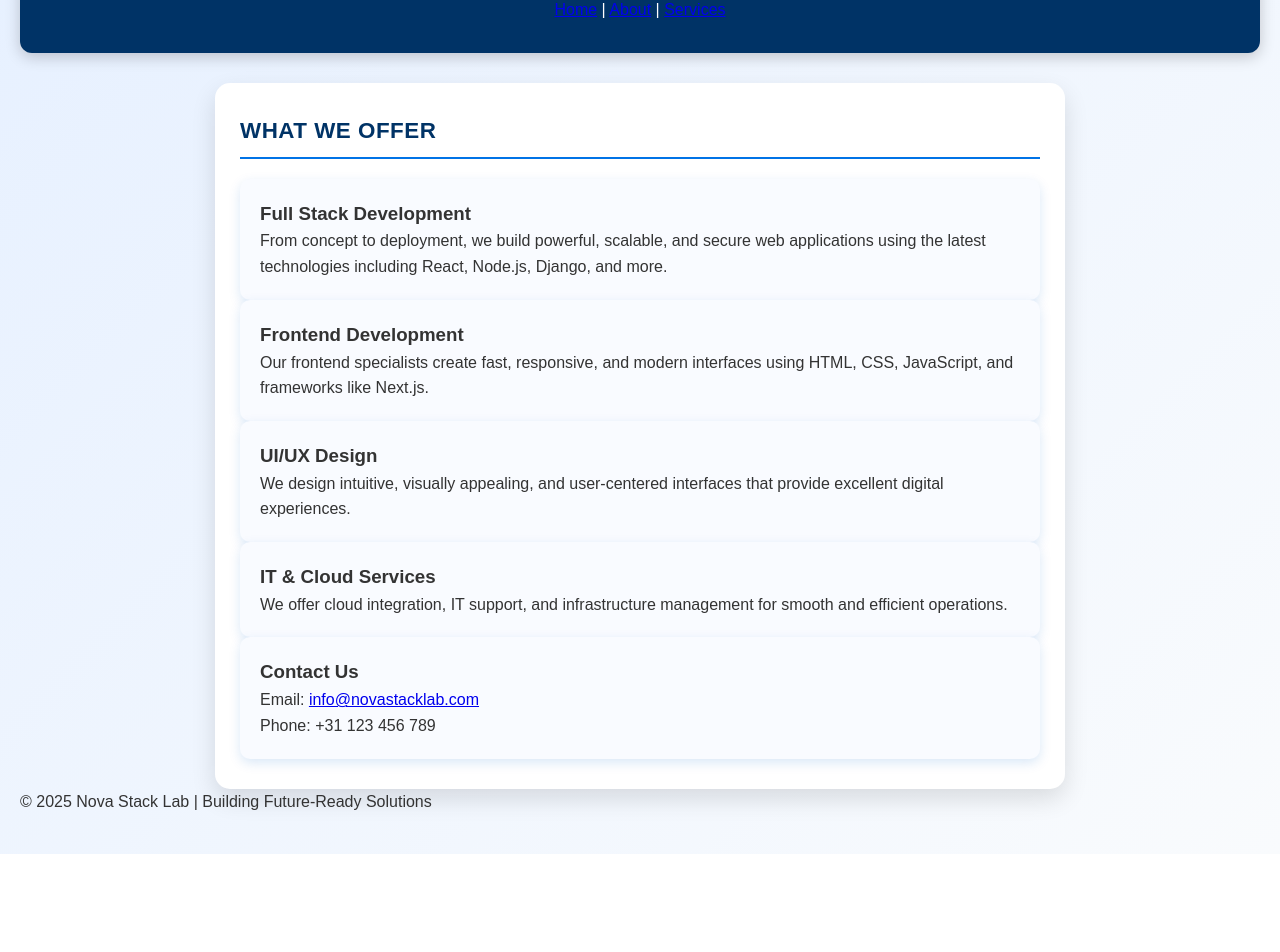
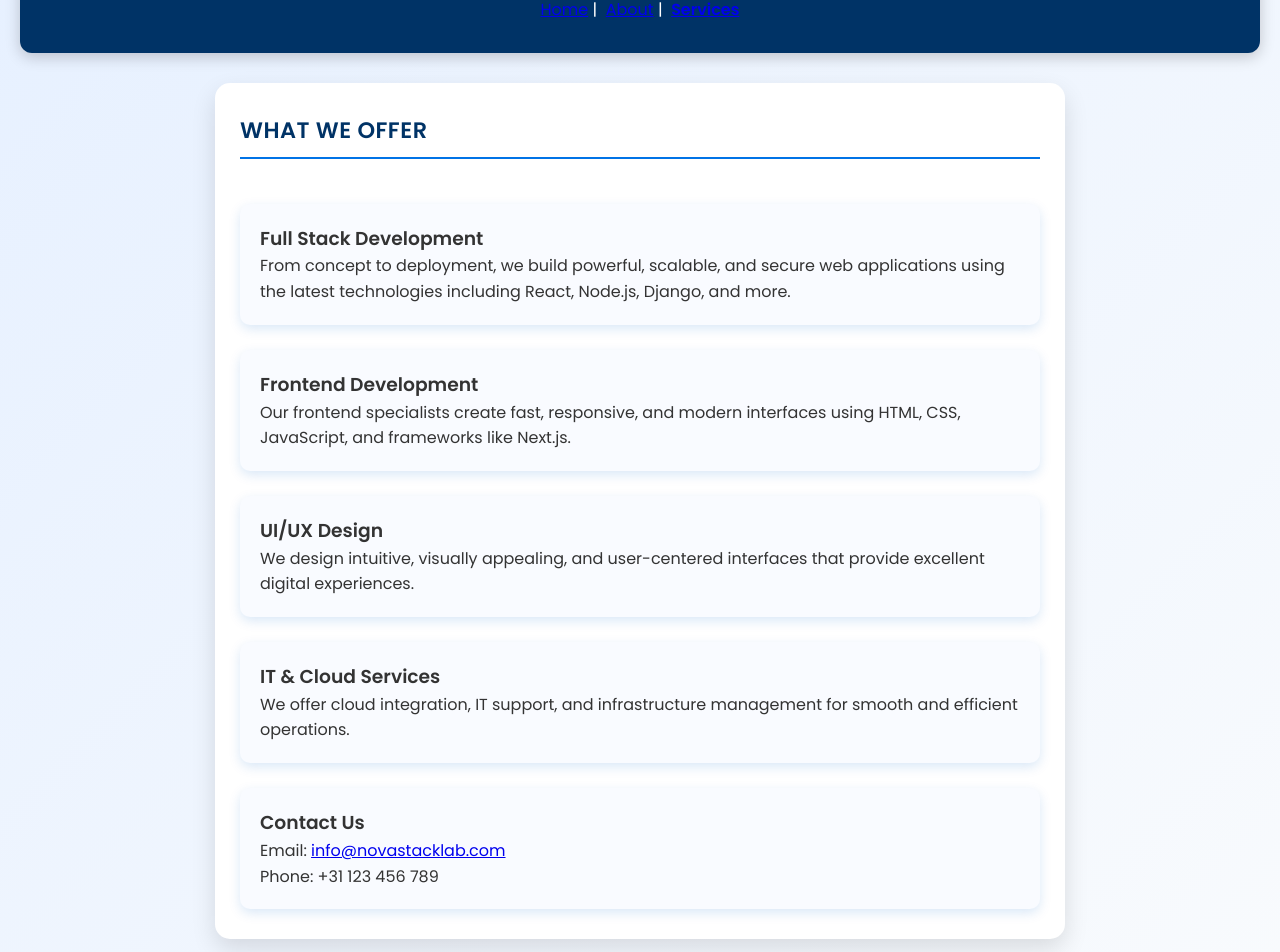
Before and after one commit to NovaStack-Labs/NovaStack-team-landing-page, a plain HTML site: page services.html in a window 1280 px wide. Shown: the part 119-1071 px from the top of the page. Before the commit the page ends 973 px from the top, so only its background shows below. Drawn offline with Linux system fonts and the light colour scheme.

Commit message:
Adedd landing page files

```diff
--- a/services.html
+++ b/services.html
@@ -2,54 +2,57 @@
 <html lang="en">
 <head>
   <meta charset="UTF-8">
+  <meta name="description" content="Explore the services offered by Nova Stack Lab, including Full Stack Development, Frontend Development, UI/UX Design, and IT & Cloud Services.">
   <meta name="viewport" content="width=device-width, initial-scale=1.0">
   <title>Nova Stack Lab | Services</title>
-  <link <link rel="stylesheet" href="./styles/styles.css">
+  <link rel="preconnect" href="https://fonts.googleapis.com">
+  <link rel="preconnect" href="https://fonts.gstatic.com" crossorigin><link href="https://fonts.googleapis.com/css2?family=Poppins:wght@400;600&display=swap" rel="stylesheet">
+  <link rel="stylesheet" href="./styles/styles.css">
 </head>
 <body>
 
 <header>
   <h1>Our Services</h1>
   <nav>
-    <a href="index.html">Home</a> |
-    <a href="about.html">About</a> |
-    <a href="services.html">Services</a>
+    <a href="index.html">Home</a>&nbsp;|&nbsp;
+    <a href="about.html">About</a>&nbsp;|&nbsp;
+    <a href="services.html" class="active">Services</a>
   </nav>
 </header>
 
 <main>
   <h2>What We Offer</h2>
 
-  <article>
+  <section class="card">
     <h3>Full Stack Development</h3>
     <p>From concept to deployment, we build powerful, scalable, and secure web applications using the latest
        technologies including React, Node.js, Django, and more.</p>
-  </article>
+  </section>
 
-  <article>
+  <section class="card">
     <h3>Frontend Development</h3>
     <p>Our frontend specialists create fast, responsive, and modern interfaces using HTML, CSS, JavaScript, and frameworks like Next.js.</p>
-  </article>
+  </section>
 
-  <article>
+  <section class="card">
     <h3>UI/UX Design</h3>
     <p>We design intuitive, visually appealing, and user-centered interfaces that provide excellent digital experiences.</p>
-  </article>
+  </section>
 
-  <article>
+  <section class="card">
     <h3>IT & Cloud Services</h3>
     <p>We offer cloud integration, IT support, and infrastructure management for smooth and efficient operations.</p>
-  </article>
+  </section>
 
-  <article>
+  <section class="card">
     <h3>Contact Us</h3>
     <p>Email: <a href="mailto:info@novastacklab.com">info@novastacklab.com</a></p>
     <p>Phone: +31 123 456 789</p>
-  </article>
+  </section>
 </main>
 
 <footer>
-  <p>© 2025 Nova Stack Lab | Building Future-Ready Solutions</p>
+  <p>© 2025 Nova Stack Lab | All Rights Reserved</p>
 </footer>
 
 </body>
--- a/styles/style.css
+++ /dev/null
@@ -1,116 +0,0 @@
-/* ---------------------------
-   NovaStack Team Landing Page Styles
-   Author: Frank Mwelwa
----------------------------- */
-
-/* Basic Reset */
-* {
-  margin: 0;
-  padding: 0;
-  box-sizing: border-box;
-}
-
-/* Body Styling */
-body {
-  font-family: "Poppins", Arial, sans-serif;
-  background: linear-gradient(135deg, #e6f0ff, #f9fbfd);
-  color: #333;
-  line-height: 1.6;
-  padding: 40px 20px;
-}
-
-/* Header */
-header {
-  background-color: #003366;
-  color: #ffffff;
-  text-align: center;
-  padding: 30px 15px;
-  border-radius: 12px;
-  box-shadow: 0 4px 15px rgba(0, 0, 0, 0.2);
-  margin-bottom: 30px;
-  transition: transform 0.3s ease, box-shadow 0.3s ease;
-}
-
-header:hover {
-  transform: translateY(-3px);
-  box-shadow: 0 6px 20px rgba(0, 0, 0, 0.25);
-}
-
-/* Header Title */
-header h1 {
-  font-size: 1.8rem;
-  letter-spacing: 1px;
-}
-
-/* Main Section */
-main {
-  background-color: #ffffff;
-  padding: 30px 25px;
-  border-radius: 15px;
-  max-width: 850px;
-  margin: 0 auto;
-  box-shadow: 0 10px 25px rgba(0, 0, 0, 0.12);
-  transition: box-shadow 0.3s ease, transform 0.3s ease;
-}
-
-main:hover {
-  box-shadow: 0 12px 30px rgba(0, 0, 0, 0.18);
-  transform: translateY(-2px);
-}
-
-/* Section Title */
-h2 {
-  color: #003366;
-  margin-bottom: 20px;
-  font-size: 1.4rem;
-  border-bottom: 2px solid #0073e6;
-  padding-bottom: 8px;
-  text-transform: uppercase;
-  letter-spacing: 0.5px;
-}
-
-/* Description List Styling */
-dl {
-  display: grid;
-  grid-template-columns: max-content 1fr;
-  row-gap: 12px;
-  column-gap: 30px;
-}
-
-dt {
-  font-weight: 600;
-  color: #00264d;
-}
-
-dd {
-  color: #555;
-}
-
-/* Add Card Effect to Member Section */
-article {
-  background: #f9fbff;
-  padding: 20px;
-  border-radius: 10px;
-  box-shadow: 0 4px 12px rgba(0, 102, 204, 0.15);
-  transition: transform 0.3s ease, box-shadow 0.3s ease;
-}
-
-article:hover {
-  transform: scale(1.02);
-  box-shadow: 0 6px 18px rgba(0, 102, 204, 0.2);
-}
-
-/* Responsive Design */
-@media (max-width: 600px) {
-  main {
-    padding: 20px;
-  }
-
-  dl {
-    grid-template-columns: 1fr;
-  }
-
-  header h1 {
-    font-size: 1.4rem;
-  }
-}
--- a/styles/styles.css
+++ b/styles/styles.css
@@ -42,8 +42,17 @@ header h1 {
   letter-spacing: 1px;
 }
 
+/* Navigation Link Styling */
+header nav a.active {
+  text-decoration: underline;
+  font-weight: 600;
+}
+
 /* Main Section */
 main {
+  display: flex;
+  flex-direction: column;
+  gap: 25px;
   background-color: #ffffff;
   padding: 30px 25px;
   border-radius: 15px;
@@ -87,7 +96,7 @@ dd {
 }
 
 /* Add Card Effect to Member Section */
-article {
+.card {
   background: #f9fbff;
   padding: 20px;
   border-radius: 10px;
@@ -95,9 +104,20 @@ article {
   transition: transform 0.3s ease, box-shadow 0.3s ease;
 }
 
-article:hover {
+.card:hover {
   transform: scale(1.02);
   box-shadow: 0 6px 18px rgba(0, 102, 204, 0.2);
+}
+
+/* Footer Styling */
+footer {
+  text-align: center;
+  margin-top: 40px;
+  padding: 20px;
+  background-color: #f1f5f9;
+  color: #555;
+  border-radius: 12px;
+  box-shadow: 0 -2px 8px rgba(0, 0, 0, 0.05);
 }
 
 /* Responsive Design */
```
Also changed, not shown: about.html (+12 -9 lines), index.html (+29 -10 lines), 1 other file.
